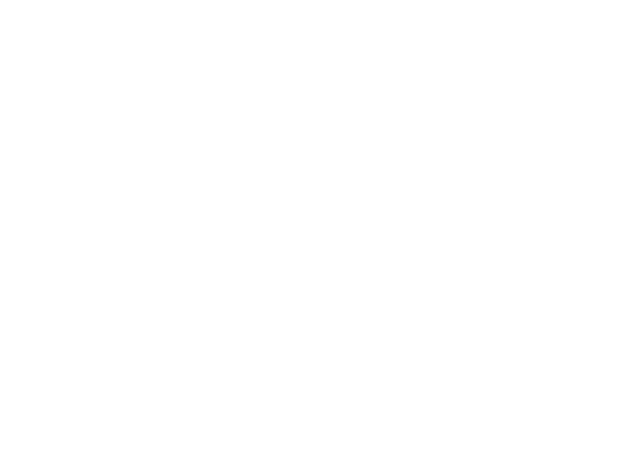
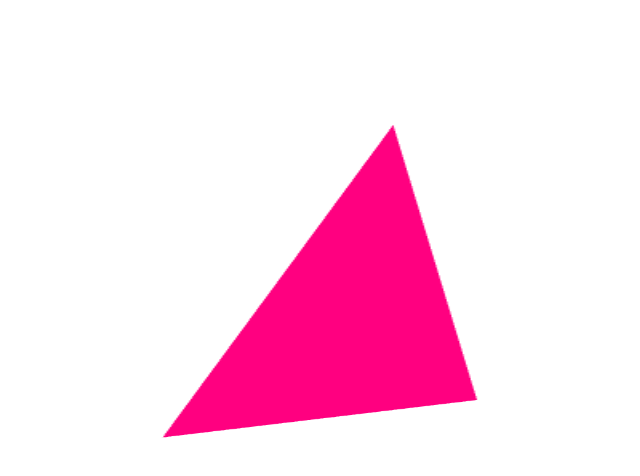
Before and after one commit to ucsd-cse125-sp24/group1, a website with bundled scripts: page public/index.html in a window 1280 px wide. Shown: the whole page, without its empty margins (163-803 px from the left). Built offline with nearby package versions, Linux system fonts and the light colour scheme; files whose address does not match are found by name.

Commit message:
feat: rotating triangle

```diff
--- a/client/index.ts
+++ b/client/index.ts
@@ -1,3 +1,89 @@
 import './index.css'
+import vertexShaderSource from './shaders/hello-world.vert'
+import fragmentShaderSource from './shaders/hello-world.frag'
 
-console.log('Hello world!')
+const canvas = document.getElementById('canvas')
+if (!(canvas instanceof HTMLCanvasElement)) {
+  throw new TypeError('No <canvas> element present')
+}
+
+// Set <canvas> size to the size of the page
+const observer = new ResizeObserver(([{ contentBoxSize }]) => {
+  const [{ blockSize, inlineSize }] = contentBoxSize
+  canvas.width = blockSize
+  canvas.height = inlineSize
+})
+observer.observe(canvas)
+
+const gl = canvas.getContext('webgl')
+if (!gl) {
+  throw new TypeError('Failed to get WebGL context')
+}
+
+const vertexShader = createShader(gl, 'vertex', vertexShaderSource)
+const fragmentShader = createShader(gl, 'fragment', fragmentShaderSource)
+const program = createProgram(gl, vertexShader, fragmentShader)
+
+const rotationUniformLocation = gl.getUniformLocation(program, 'u_rotation')
+const positionAttributeLocation = gl.getAttribLocation(program, 'a_position')
+const positionBuffer = gl.createBuffer()
+gl.bindBuffer(gl.ARRAY_BUFFER, positionBuffer)
+gl.bufferData(
+  gl.ARRAY_BUFFER,
+  new Float32Array([0, 0, 0, 0.5, 0.7, 0]),
+  gl.STATIC_DRAW
+)
+
+const paint = () => {
+  gl.viewport(0, 0, gl.canvas.width, gl.canvas.height)
+  gl.clearColor(0, 0, 0, 0)
+  gl.clear(gl.COLOR_BUFFER_BIT)
+  gl.useProgram(program)
+  gl.uniform1f(rotationUniformLocation, (Date.now() / 200) % (2 * Math.PI))
+  gl.enableVertexAttribArray(positionAttributeLocation)
+  gl.bindBuffer(gl.ARRAY_BUFFER, positionBuffer)
+  gl.vertexAttribPointer(positionAttributeLocation, 2, gl.FLOAT, false, 0, 0)
+  gl.drawArrays(gl.TRIANGLES, 0, 3)
+
+  window.requestAnimationFrame(paint)
+}
+paint()
+
+function createShader (
+  gl: WebGLRenderingContext,
+  type: 'vertex' | 'fragment',
+  source: string
+): WebGLShader {
+  const shader = gl.createShader(
+    type === 'vertex' ? gl.VERTEX_SHADER : gl.FRAGMENT_SHADER
+  )
+  if (shader) {
+    gl.shaderSource(shader, source)
+    gl.compileShader(shader)
+    if (gl.getShaderParameter(shader, gl.COMPILE_STATUS)) {
+      return shader
+    }
+    console.error(gl.getShaderInfoLog(shader))
+  }
+  gl.deleteShader(shader)
+  throw new TypeError('Failed to create shader')
+}
+
+function createProgram (
+  gl: WebGLRenderingContext,
+  vertexShader: WebGLShader,
+  fragmentShader: WebGLShader
+): WebGLProgram {
+  const program = gl.createProgram()
+  if (program) {
+    gl.attachShader(program, vertexShader)
+    gl.attachShader(program, fragmentShader)
+    gl.linkProgram(program)
+    if (gl.getProgramParameter(program, gl.LINK_STATUS)) {
+      return program
+    }
+    console.error(gl.getProgramInfoLog(program))
+  }
+  gl.deleteProgram(program)
+  throw new TypeError('Failed to create program')
+}
--- /dev/null
+++ b/client/shaders/hello-world.frag
@@ -0,0 +1,5 @@
+precision mediump float;
+
+void main() {
+  gl_FragColor = vec4(1, 0, 0.5, 1);
+}
--- /dev/null
+++ b/client/shaders/hello-world.vert
@@ -0,0 +1,9 @@
+attribute vec2 a_position;
+uniform float u_rotation;
+
+void main() {
+  gl_Position = vec4(mat2(cos(u_rotation), sin(u_rotation), -sin(u_rotation),
+                          cos(u_rotation)) *
+                         a_position,
+                     0, 1);
+}
--- a/package.json
+++ b/package.json
@@ -5,8 +5,8 @@
   "main": "index.js",
   "scripts": {
     "start": "esbuild server/index.ts --bundle --platform=node --packages=external --outdir=dist && node dist/index.js",
-    "build": "esbuild client/index.ts --bundle --outdir=public --minify",
-    "dev": "esbuild client/index.ts --bundle --loader:.raw.js=text --outdir=public --servedir=public --sourcemap",
+    "build": "esbuild client/index.ts --bundle --loader:.vert=text --loader:.frag=text --outdir=public --minify",
+    "dev": "esbuild client/index.ts --bundle --loader:.vert=text --loader:.frag=text --outdir=public --servedir=public --sourcemap",
     "test": "echo \"Error: no test specified\" && exit 1"
   },
   "keywords": [],
--- a/public/index.html
+++ b/public/index.html
@@ -11,6 +11,6 @@
     <script src="./index.js" defer></script>
   </head>
   <body>
-    <canvas></canvas>
+    <canvas id="canvas"></canvas>
   </body>
 </html>
```
Also changed, not shown: client/global.d.ts (added, +8 -0 lines).
